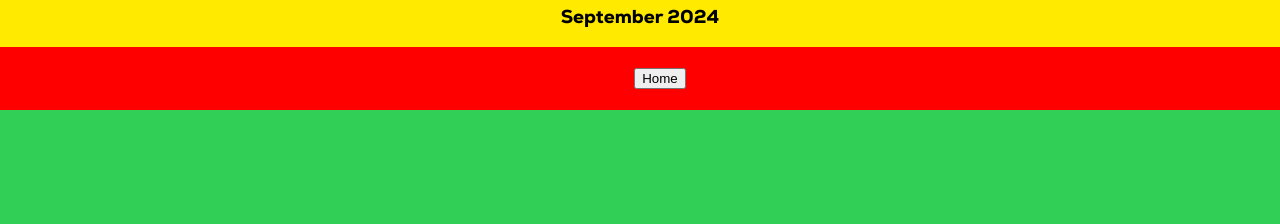
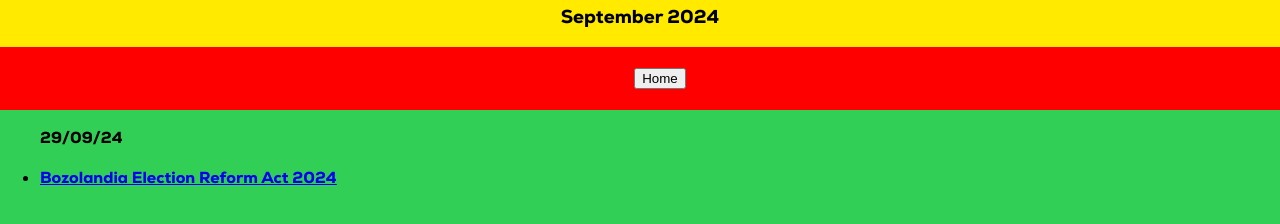
Before and after one commit to IsaiahTheHacker/Bozolandia, a plain HTML site: page years/2024/months/september.html in a window 1280 px wide. Shown: the part 60-284 px from the top of the page. Drawn offline with Linux system fonts and the light colour scheme.

Commit message:
Added Bozolandia Election Reform Act 2024

```diff
--- a/years/2024/months/september.html
+++ b/years/2024/months/september.html
@@ -18,6 +18,8 @@
         </ul>
     </nav>
     <ul>
+        <p>29/09/24</p>
+        <li><a href="../../../pdfs/Bozolandia Election Reform Act 2024.pdf" target="_blank">Bozolandia Election Reform Act 2024</a></li>
     </ul>
 </body>
 </html>
```
Also changed, not shown: 1 other file.
